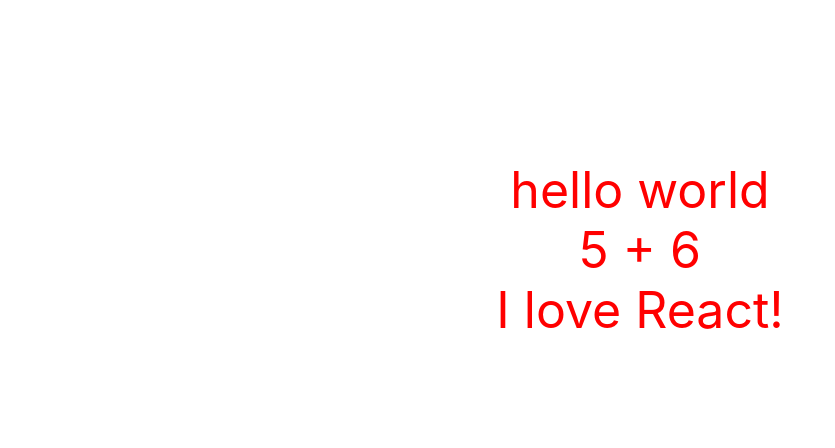
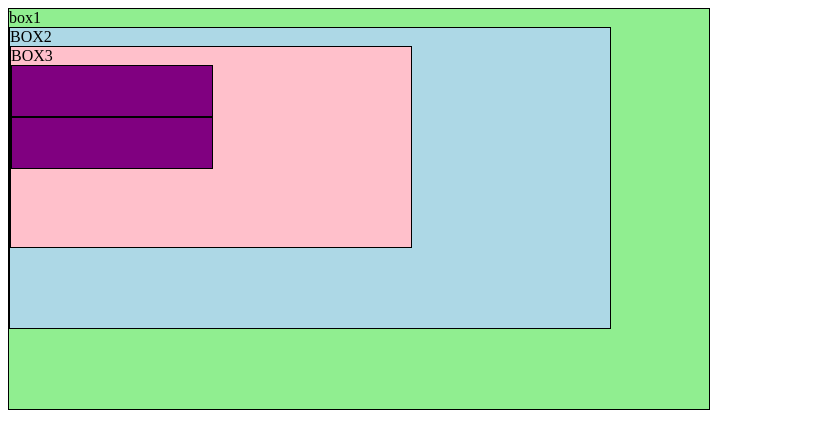
Before and after one commit to daniahih/appleSeeds-React, a React (Create React App) app: page / in a window 1280 px wide. Shown: the top 448 px of the page, without its empty margins (0-835 px from the left). Built offline with nearby package versions, Linux system fonts and the light colour scheme.

Commit message:
added 4.1

```diff
--- /dev/null
+++ b/src/components/4.1_boxes/4.1.css
@@ -0,0 +1,30 @@
+.BOX1{
+  background-color: lightgreen;
+    width: 700px ;
+    height: 400px ;
+    border: 1px solid black;
+}
+.BOX2{
+    background-color: lightblue;
+    width: 600px ;
+    height: 300px ;
+    border: 1px solid black;
+}
+.BOX3{
+    background-color:pink;
+    width: 400px ;
+    height: 200px ;
+    border: 1px solid black;
+    display: 'flex';
+    flex-direction: column;
+    justify-content: space-between;
+    padding: '10px'
+}
+.BOX4{
+    background-color: purple;
+    width:200px;
+    height: 50px;
+    border: 1px solid black;
+
+
+}
--- /dev/null
+++ b/src/components/4.1_boxes/4.1_boxes.js
@@ -0,0 +1,20 @@
+const BOX1=()=>{
+    return <div className="BOX1"> box1 <BOX2/> </div>
+}
+const BOX2 =()=>{
+    return <div className="BOX2"> BOX2 <BOX3/> </div>
+}
+const BOX3 =()=>{
+    return <div className="BOX3"> BOX3 <BOX4/> <BOX4/> </div>
+}
+const BOX4 =()=>{
+    return <div className="BOX4"> </div>
+}
+
+const Boxes = ()=> {
+    return (
+        <BOX1 />
+    )
+}
+
+export default Boxes;
--- a/src/index.js
+++ b/src/index.js
@@ -1,13 +1,12 @@
 import React from 'react';
 import ReactDOM from 'react-dom/client';
-import './index.css';
-import './components/3.2 BasicsOFJSX/3.2.css'
 import reportWebVitals from './reportWebVitals';
-import Basics from './components/3.2 BasicsOFJSX/3.2_basics_of_jsx';
+import Boxes from './components/4.1_boxes/4.1_boxes';
+import './components/4.1_boxes/4.1.css'
 
 const root = ReactDOM.createRoot(document.getElementById('root'));
 root.render(
-<Basics />
+    <Boxes/>
 
 );
 
```
